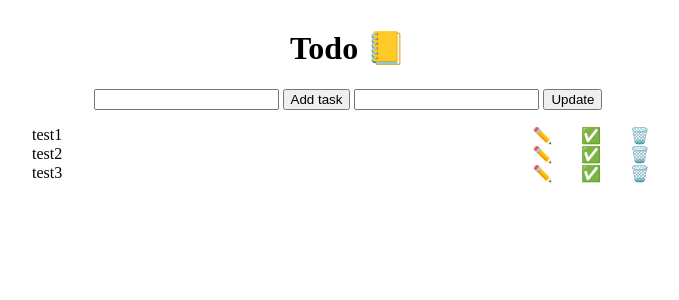
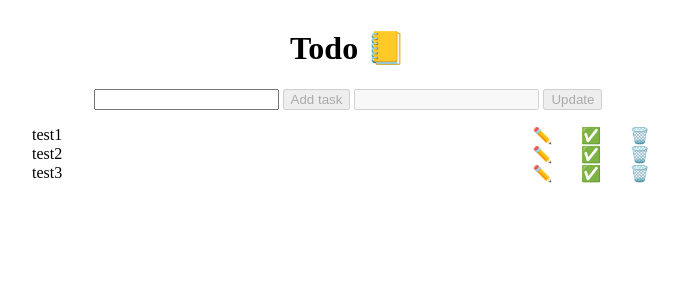
Before and after one commit to RaceOsuna/svelte-todo-app, a SvelteKit app: page / in a window 1280 px wide. Shown: the top 300 px of the page, without its empty margins (292-971 px from the left). Built offline with nearby package versions, Linux system fonts and the light colour scheme.

Commit message:
Feat: add disable conditions

```diff
--- a/src/routes/+page.svelte
+++ b/src/routes/+page.svelte
@@ -7,6 +7,7 @@
 
 let inputText = ''
 let updateText = ''
+// @ts-ignore
 let findIndex = null
 
 const addTask = () => {
@@ -41,9 +42,10 @@ const editTask = (index) => {
 }
 
 const updateTask = () => {
+  // @ts-ignore
   taskList[findIndex].name = updateText
   updateText = ''
-  findIndex = null
+  findIndex = false
 }
 
 </script>
@@ -53,9 +55,9 @@ const updateTask = () => {
     <h1>Todo 📒</h1>
     <form>
       <input type="text" bind:value={inputText}>
-      <button on:click={addTask}>Add task</button>
-      <input type="text" bind:value={updateText}>
-      <button on:click={updateTask}>Update</button>
+      <button disabled={inputText ? false : true} on:click={addTask}>Add task</button>
+      <input type="text" disabled={updateText ? false : true} bind:value={updateText}>
+      <button disabled={findIndex ? false : true} on:click={updateTask}>Update</button>
     </form>
     <ol>
       {#each taskList as task, index}
```
